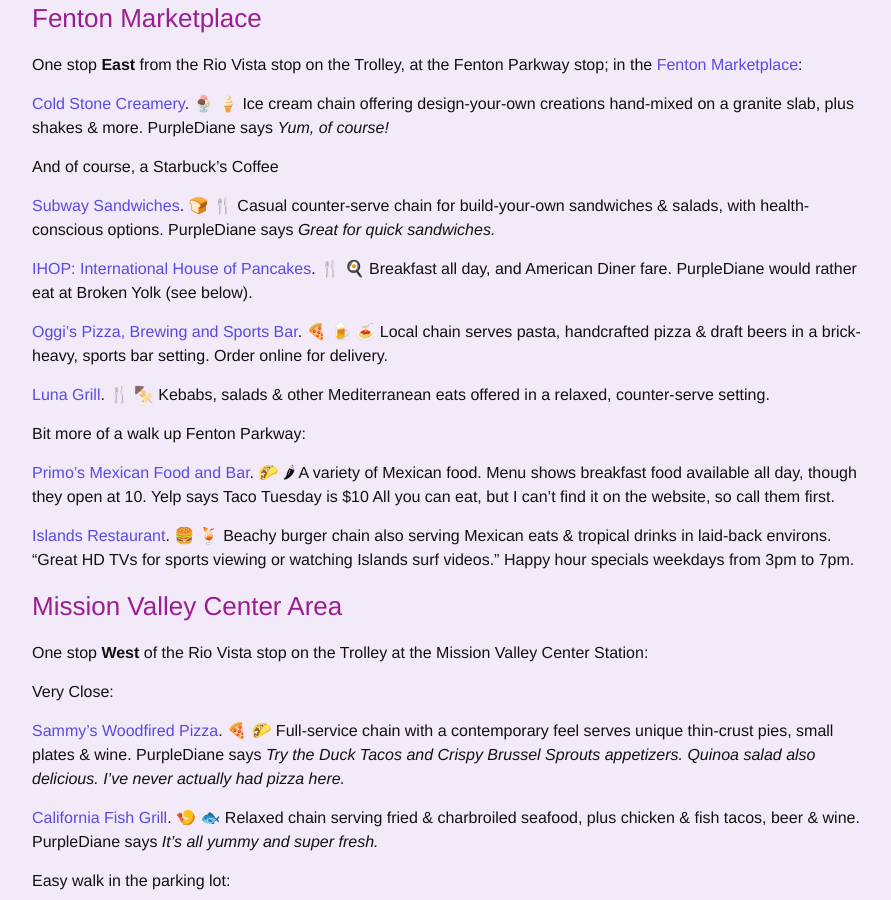
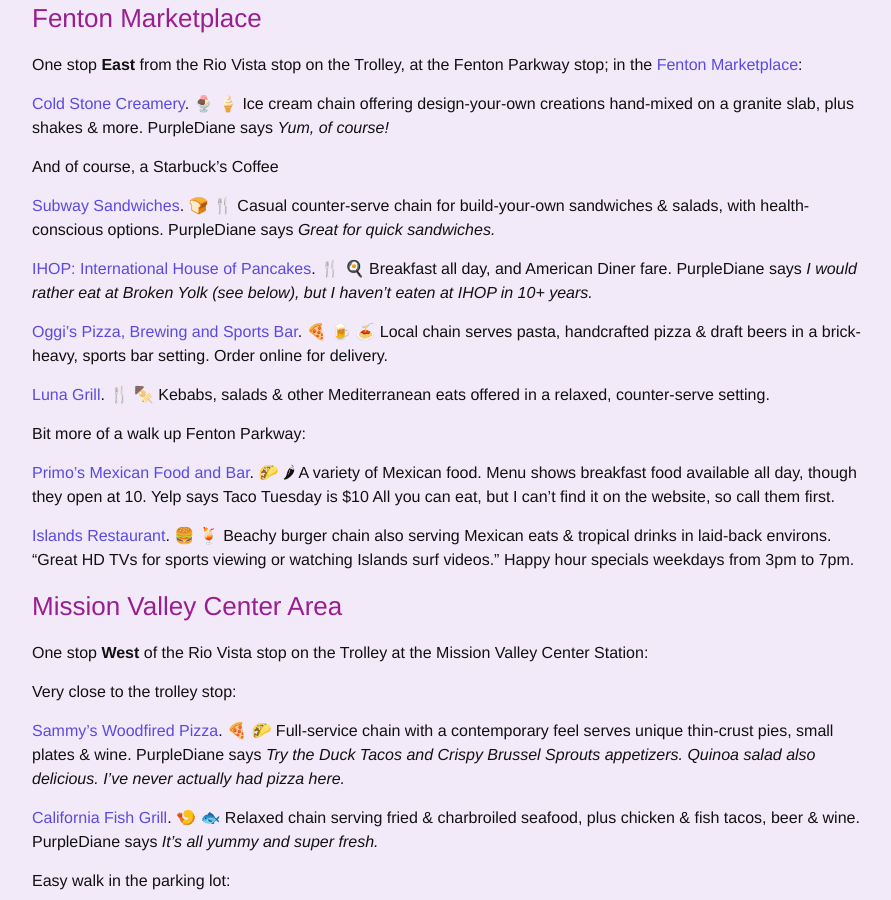
Before and after one commit to purplediane/purplediane.github.io, a Jekyll site: the page built from _posts/2018-09-25-djangocon_eats.md, in a window 1280 px wide and 900 px high, scrolled down 435 px. Shown: the whole window, without its empty margins (188-1079 px from the left). Built offline with Jekyll 4.4.1, drawn with Linux system fonts in a browser that asks for light colours.

Commit message:
More clarification

```diff
--- a/_posts/2018-09-25-djangocon_eats.md
+++ b/_posts/2018-09-25-djangocon_eats.md
@@ -23,7 +23,7 @@
 
 [Subway Sandwiches][subway]. 🍞 🍴 Casual counter-serve chain for build-your-own sandwiches & salads, with health-conscious options. PurpleDiane says *Great for quick sandwiches.*
 
-[IHOP: International House of Pancakes][ihop]. 🍴 🍳 Breakfast all day, and American Diner fare. PurpleDiane would rather eat at Broken Yolk (see below).
+[IHOP: International House of Pancakes][ihop]. 🍴 🍳 Breakfast all day, and American Diner fare. PurpleDiane says *I would rather eat at Broken Yolk (see below), but I haven't eaten at IHOP in 10+ years.*
 
 [Oggi's Pizza, Brewing and Sports Bar][oggis]. 🍕 🍺 🍝 Local chain serves pasta, handcrafted pizza & draft beers in a brick-heavy, sports bar setting. Order online for delivery.
 
@@ -39,7 +39,7 @@
 
 One stop **West** of the Rio Vista stop on the Trolley at the Mission Valley Center Station:
 
-Very Close:
+Very close to the trolley stop:
 
 [Sammy's Woodfired Pizza][sammys]. 🍕 🌮 Full-service chain with a contemporary feel serves unique thin-crust pies, small plates & wine. PurpleDiane says *Try the Duck Tacos and Crispy Brussel Sprouts appetizers. Quinoa salad also delicious. I've never actually had pizza here.*
 
```
